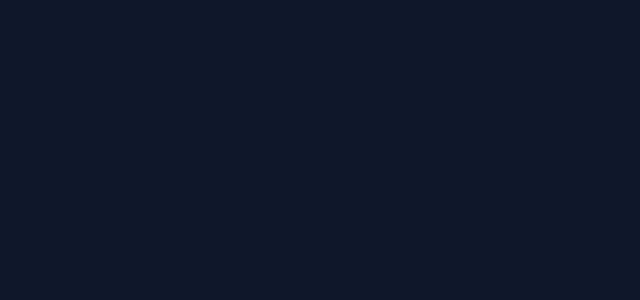
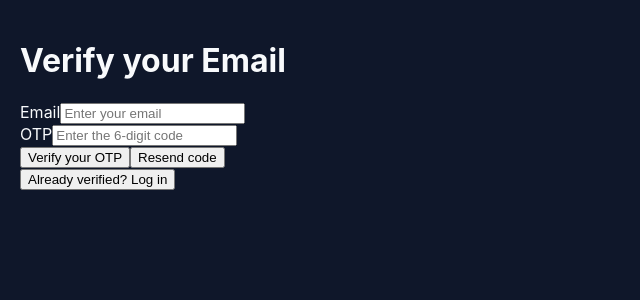
Before and after one commit to srinutyson/TraceLens, a React (Vite) app in the folder dashboard/: page /verify-otp in a window 1280 px wide. Before the commit this address had no page. Shown: the top 300 px of the page, without its empty margins (0-640 px from the left). Built offline with nearby package versions, Linux system fonts and the light colour scheme.

Commit message:
Fix resend-otp route naming and complete VerifyOtp frontend flow

```diff
--- a/dashboard/src/App.jsx
+++ b/dashboard/src/App.jsx
@@ -2,7 +2,8 @@ import {BrowserRouter , Routes , Route} from "react-router-dom";
 // import { useState,useRef } from "react";
 import  TraceList from "./pages/TraceList.jsx";
 import  TraceWaterFall from "./pages/TraceWaterFall.jsx";
-import { Signup } from "./pages/signUp.jsx";
+import { Signup } from "./pages/Signup.jsx";
+import { VerifyOtp } from "./pages/VerifyOtp.jsx";
 
 function App(){
 
@@ -20,7 +21,9 @@ function App(){
             <Route path = "/signup" element = {<Signup/>}>
 
             </Route>
+            <Route path = "/verify-otp" element = {<VerifyOtp/>}>
 
+            </Route>
            </Routes>
           </BrowserRouter>
       );
--- a/dashboard/src/pages/VerifyOtp.jsx
+++ b/dashboard/src/pages/VerifyOtp.jsx
@@ -0,0 +1,131 @@
+import { useState } from "react";
+import { useNavigate , useLocation  } from "react-router-dom";
+
+
+
+export function VerifyOtp(){
+
+    const navigate = useNavigate();
+    const location = useLocation();
+
+    const emailFromSignup = location?.state?.email;
+    const emailIsLocked = Boolean(emailFromSignup);
+
+    const [email , setEmail] = useState(emailFromSignup || "");
+    const [otp,setOtp] = useState("");
+    const [error,setError] = useState("");
+    const [loading,setLoading] = useState(false);
+    const [resendLoading , setResendLoading] = useState(false);
+    const [resendMessage , setResendMessage] = useState("");
+
+
+
+   const handleVerify = async(event)=>{
+        event.preventDefault();
+        setError("");
+        setResendMessage("");
+        setLoading(true);
+        try{
+            const response = await fetch("http://localhost:4000/api/auth/verify-otp",{
+                  method : "POST",
+                  credentials : "include",
+                  headers :{"Content-Type" : "application/json"},
+                  body : JSON.stringify({email , otp})
+            });
+
+            const data = await response.json();
+
+            if(!response.ok){
+                setError(data.message || "Verification failed");
+                return;
+            }
+            navigate("/login",{state : {email}});
+        } catch(error){
+             setError("Something went wrong please try again");
+        }
+         finally{
+             setLoading(false);
+         }
+   }
+
+   const handleResend = async()=>{
+       setError("");
+       setResendMessage("");
+       setResendLoading(true);
+       try{
+            const response = await fetch("http://localhost:4000/api/auth/otp-resend",{
+                  method : "POST",
+                  headers : {"Content-Type" : "application/json"},
+                  credentials : "include",
+                  body : JSON.stringify({email})
+            });
+
+            const  data = await response.json();
+            console.log("iiji")
+            if(!response.ok){
+                setError(data.message || "Verification failed")
+                console.log("rgfbrr")
+            }
+            console.log("vrbvrbt");
+            setResendMessage("New OTP has been sent");
+       }
+       catch(err){
+            setError("Something went wrong please try again");
+       }
+       finally{
+           setResendLoading(false);
+       }
+   }
+
+    return (
+
+                <form onSubmit={handleVerify}>
+                    <h1>Verify your Email</h1>
+                   <div>
+                    <label htmlFor="email">Email</label>
+                    <input
+                      id = "email"
+                      type = "email"
+                      value = {email}
+                      onChange={(event)=> setEmail(event.target.value)}
+                      placeholder="Enter your email"
+                       disabled  = {emailIsLocked}
+                      required
+                    />
+                     {emailIsLocked && (
+                        <p>Code sent to this email.Go back to signup to change it.</p>
+                     )}
+                   </div>
+                   <div>
+                    <label htmlFor="otp">OTP</label>
+                    <input
+                    id = "otp"
+                    type = "text"
+                    inputMode="numeric"
+                    maxLength={6}
+                    value = {otp}
+                    onChange={(event)=> setOtp(event.target.value)}
+                    placeholder="Enter the 6-digit code"
+                    required
+
+                    />
+                   </div>
+                   {error && (<p>{error}</p>)}
+                   {resendMessage && (<p>{resendMessage}</p>)}
+
+                   <button type = "submit" disabled = {loading}>
+                      {loading ? "Verifying OTP....":"Verify your OTP"}
+                   </button>
+                   <button type = "button" onClick = {handleResend} disabled = {resendLoading}>
+                      {resendLoading? "Resending....":"Resend code"}
+                   </button>
+                     <div>
+                         <button type = "button" onClick = {()=> navigate("/login")}>
+                            Already verified? Log in
+                         </button>
+                     </div>
+                </form>
+
+
+    );
+}
```
Also changed, not shown: 1 other file (tests, documents, lock files or other folders).
